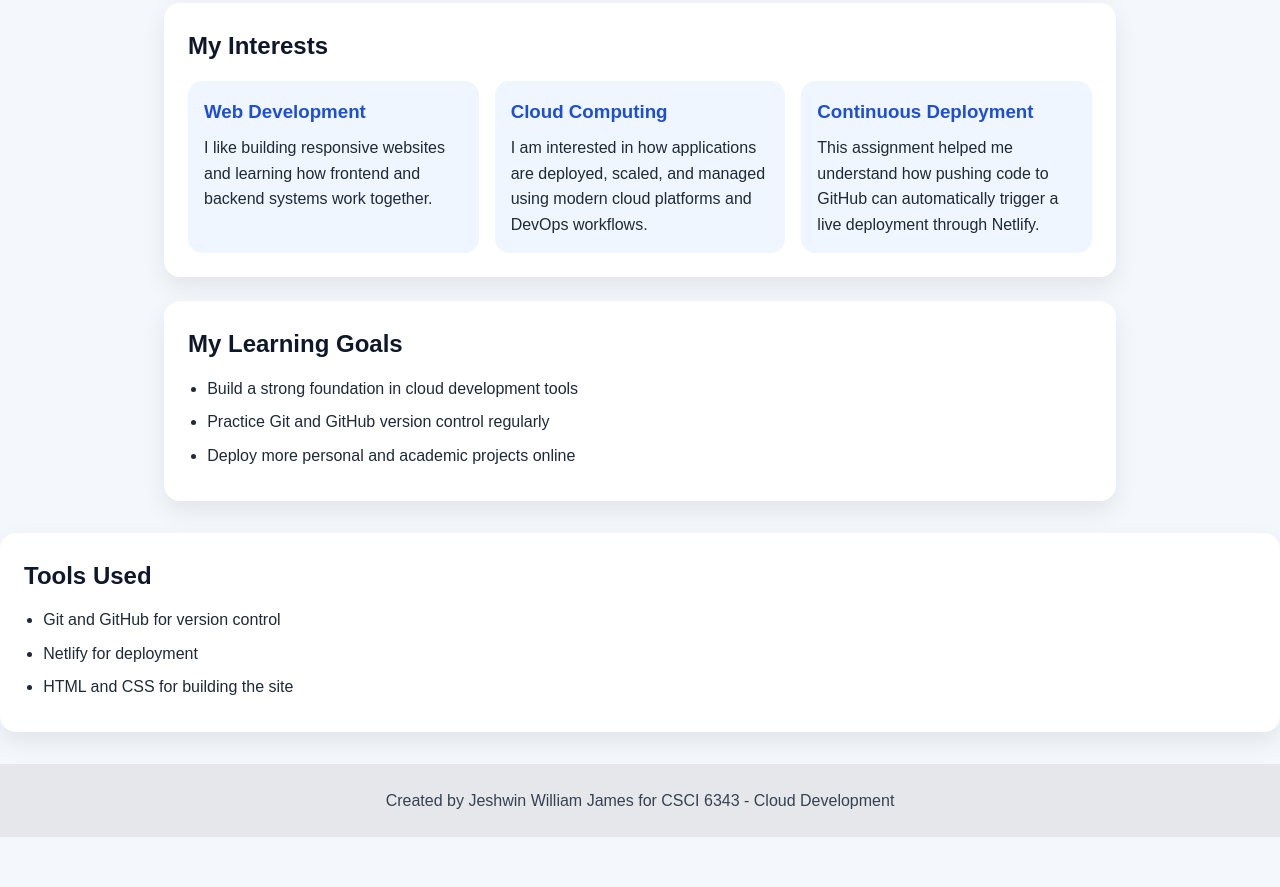
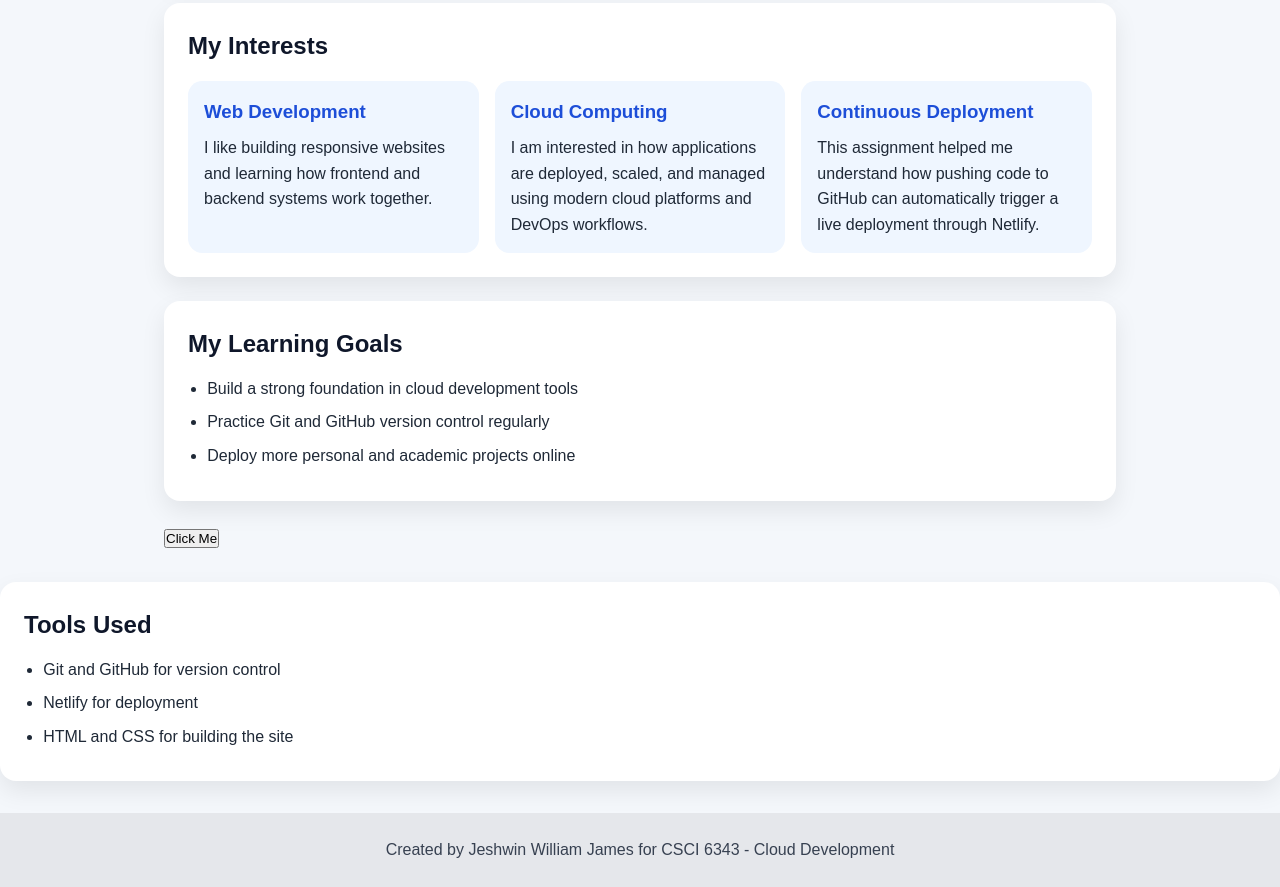
Before and after one commit to jeshwinwilliam/cloud-dev-netlify, a plain HTML site: page index.html in a window 1280 px wide. Shown: the part 646-1533 px from the top of the page. Before the commit the page ends 1483 px from the top, so only its background shows below. Drawn offline with Linux system fonts and the light colour scheme.

Commit message:
Added a new  button interaction and scroll to top functionality

```diff
--- a/index.html
+++ b/index.html
@@ -74,6 +74,8 @@
                 <li>Deploy more personal and academic projects online</li>
             </ul>
         </section>
+        <button onclick="showMessage()">Click Me</button>
+<p id="message"></p>
     </main>
 <section class="card">
     <h2>Tools Used</h2>
@@ -93,6 +95,10 @@ function scrollToTop() {
         behavior: "smooth"
     });
 }
+
+function showMessage() {
+    document.getElementById("message").innerText = "Thanks for visiting my website!";
+}
 </script>
 </body>
 </html>
```
